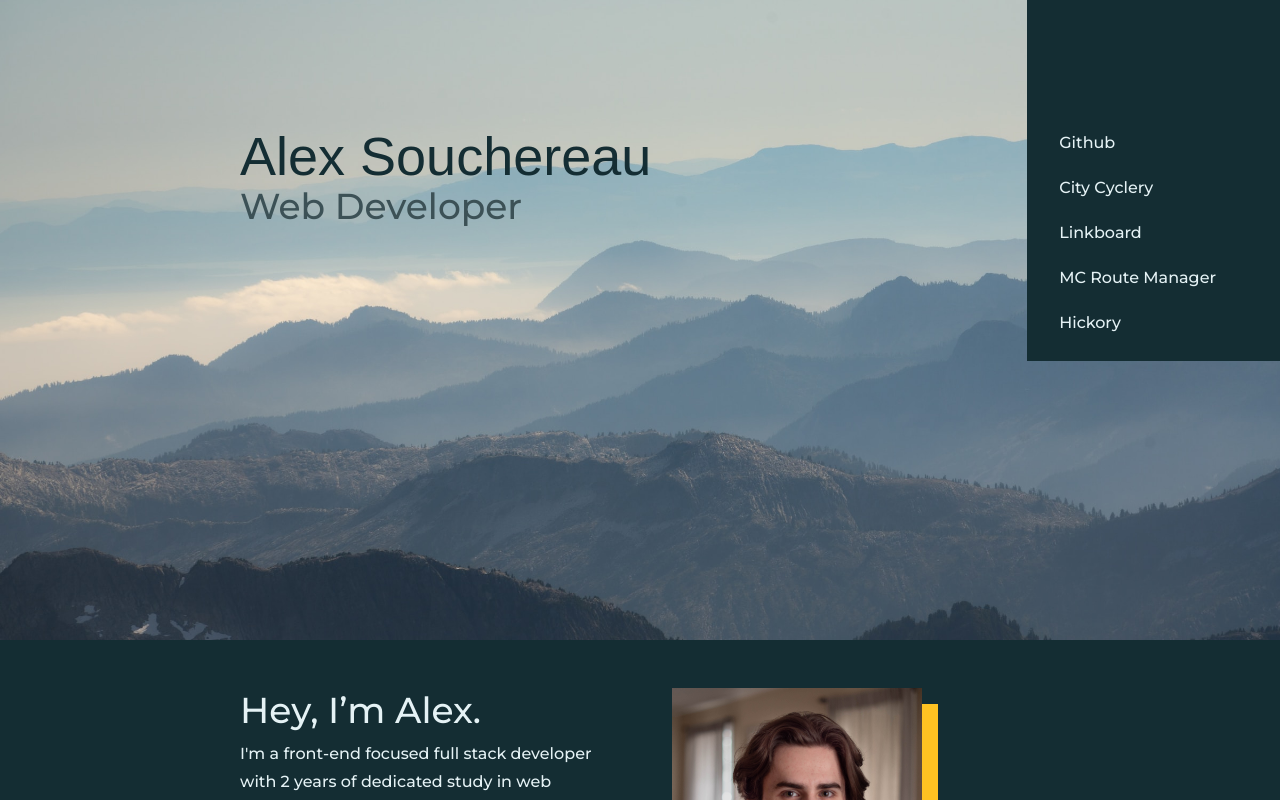
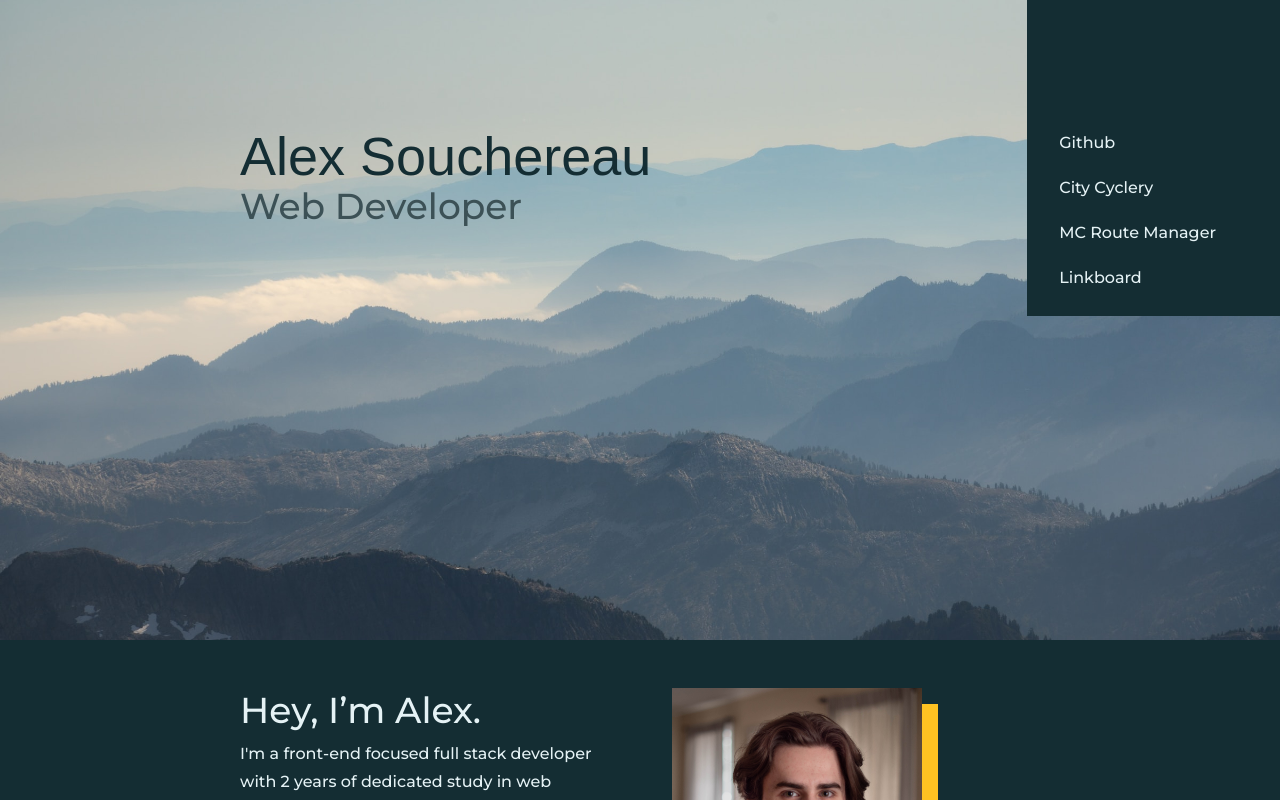
Before and after one commit to aSouchereau/dev.souch.ca, a Next.js app: page / in a window 1280 px wide. Shown: the top 800 px of the page. Built offline with nearby package versions, Linux system fonts and the light colour scheme; a web font is replaced by a local one.

Commit message:
Updated nav

```diff
--- a/components/NavComponent.tsx
+++ b/components/NavComponent.tsx
@@ -7,9 +7,9 @@
         <ul className='nav-list'>
             <li className='nav-item'><a href='https://github.com/aSouchereau'>Github</a></li>
             <li className='nav-item'><a href='#city-cyclery'>City Cyclery</a></li>
+            <li className='nav-item'><a href='#mc-route-manager'>MC Route Manager</a></li>
             <li className='nav-item'><a href='#linkboard'>Linkboard</a></li>
-            <li className='nav-item'><a href='#mc-route-manager'>MC Route Manager</a></li>
-            <li className='nav-item'><a href='#hickory'>Hickory</a></li>
+            {/*<li className='nav-item'><a href='#hickory'>Hickory</a></li>*/}
         </ul>
     </nav>
 }
```
